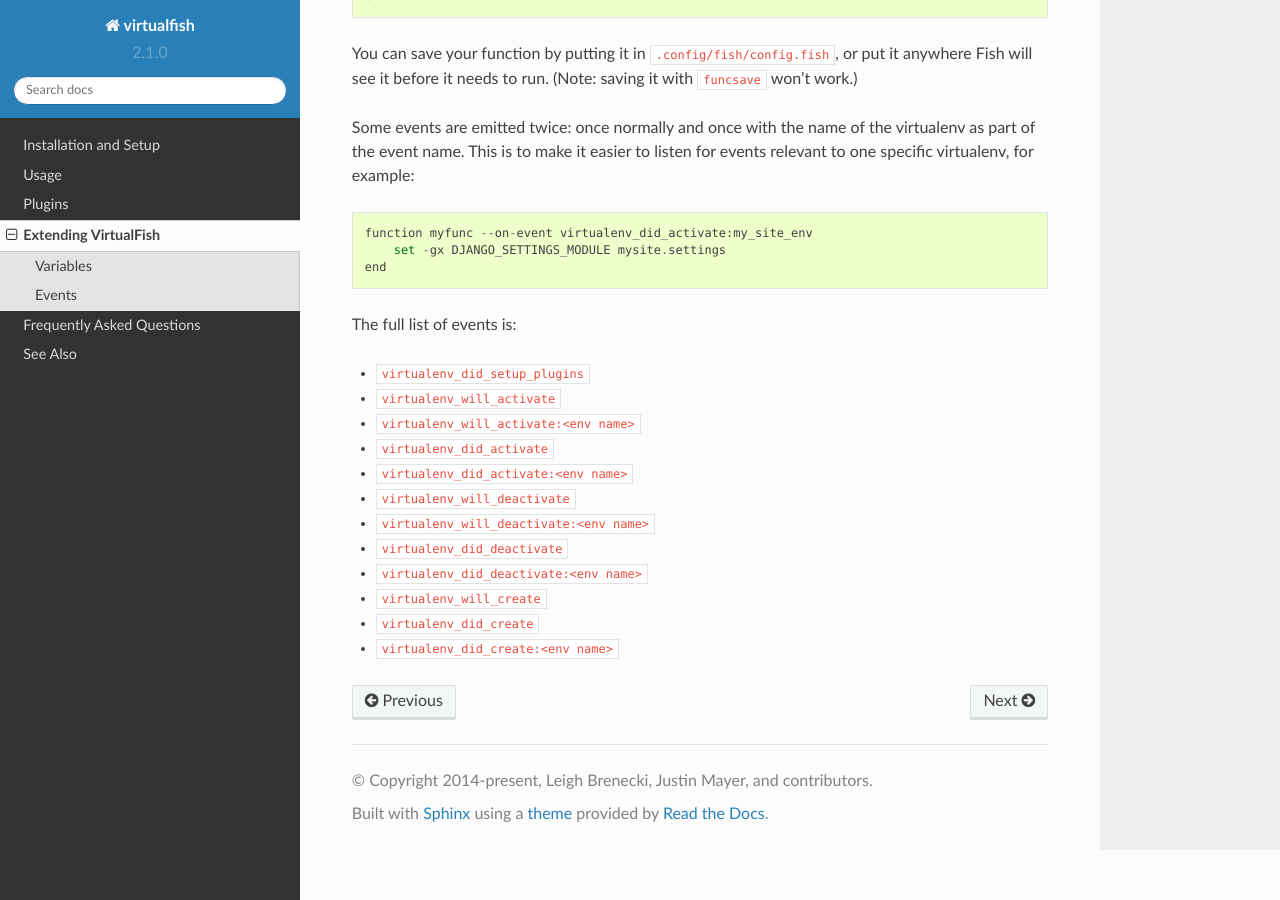
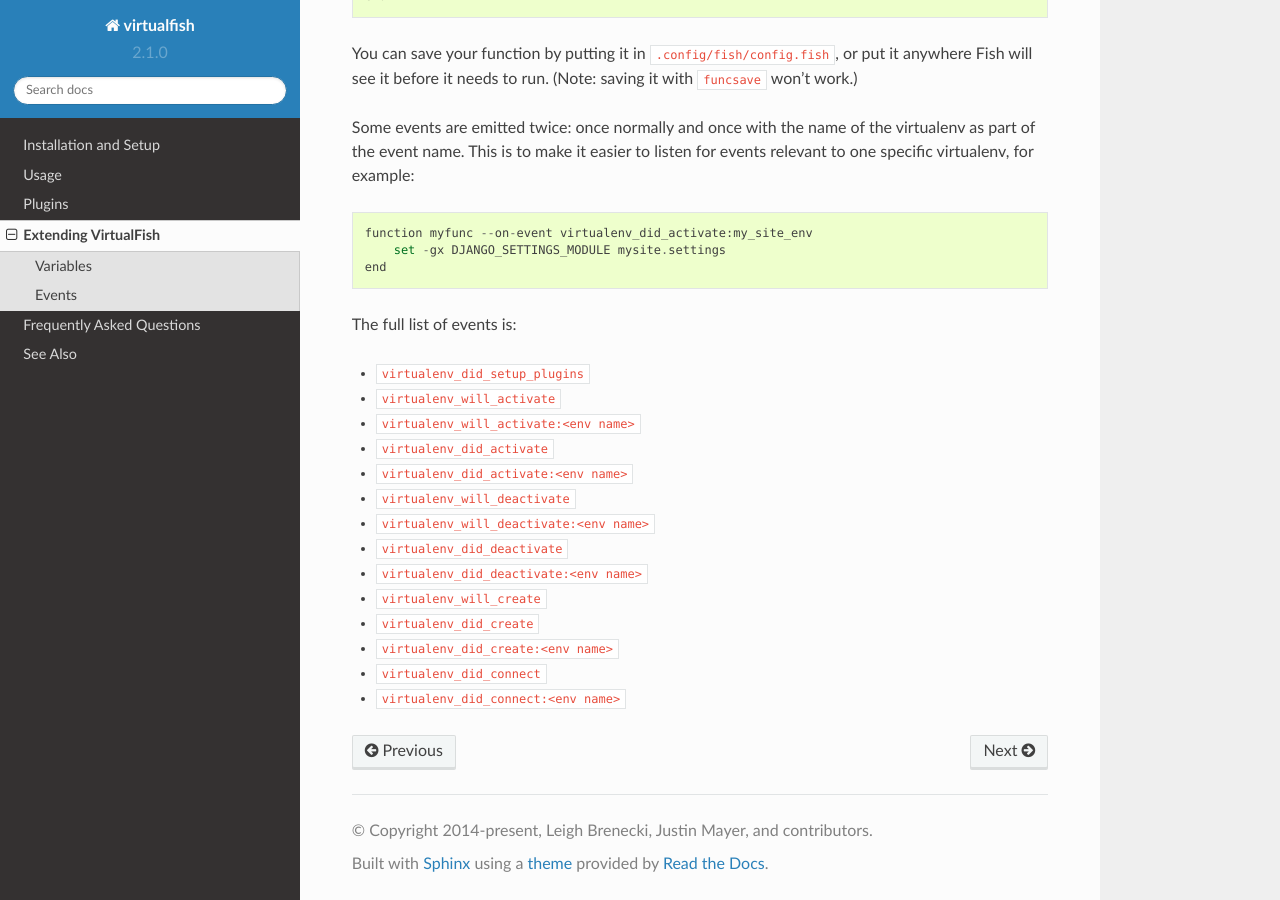
Before and after one commit to justinmayer/virtualfish, a Sphinx documentation site: the page built from docs/extend.rst, in a window 1280 px wide and 900 px high, scrolled down 572 px. Built offline with Sphinx 7.4.7 and the Read the Docs theme 2.0.0, drawn with Linux system fonts in a browser that asks for light colours.

Commit message:
feat(auto_activation): After connect, de-activate when leaving PWD

```diff
--- a/docs/extend.rst
+++ b/docs/extend.rst
@@ -53,3 +53,5 @@ The full list of events is:
 -  ``virtualenv_will_create``
 -  ``virtualenv_did_create``
 -  ``virtualenv_did_create:<env name>``
+-  ``virtualenv_did_connect``
+-  ``virtualenv_did_connect:<env name>``
```
Also changed, not shown: 2 other files.
